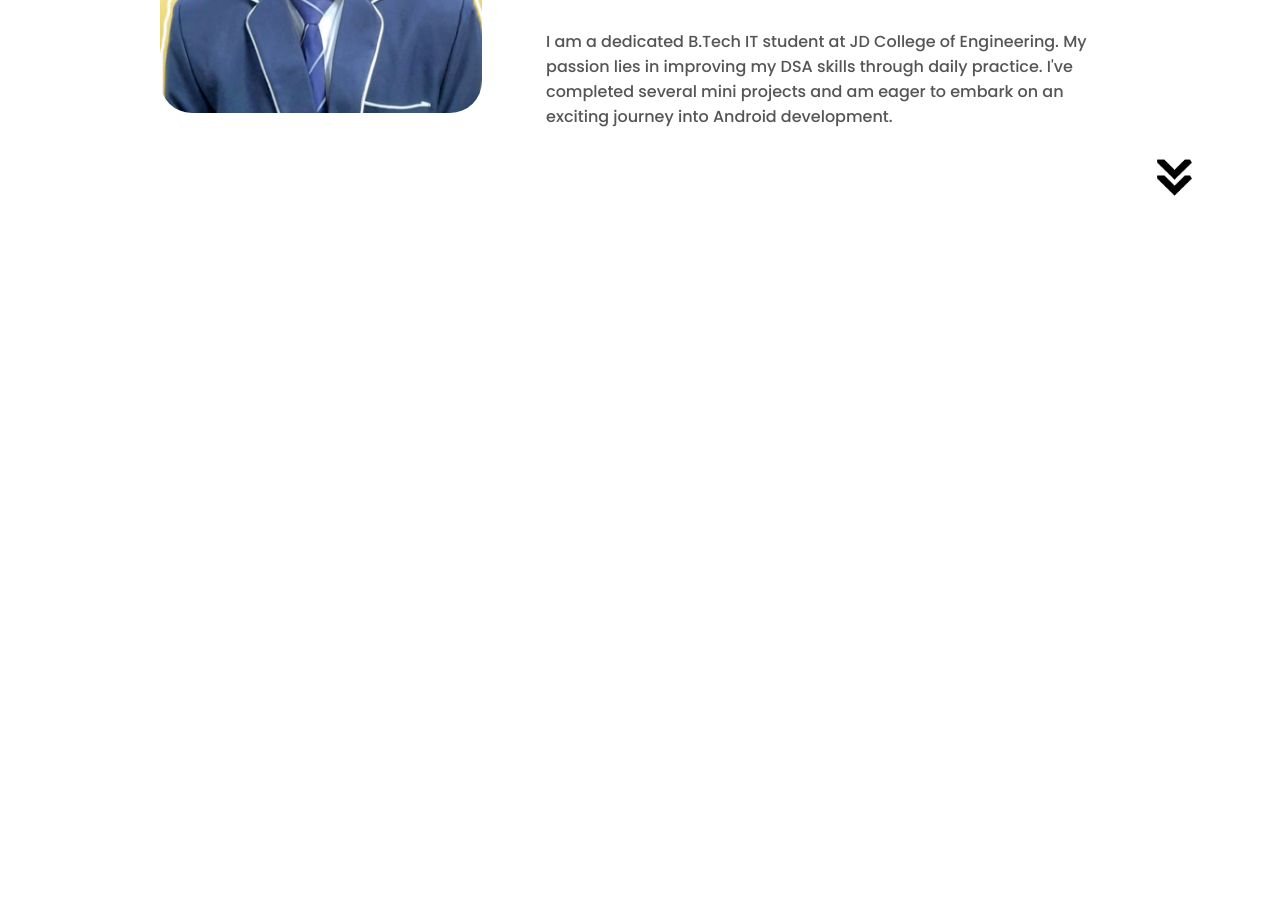
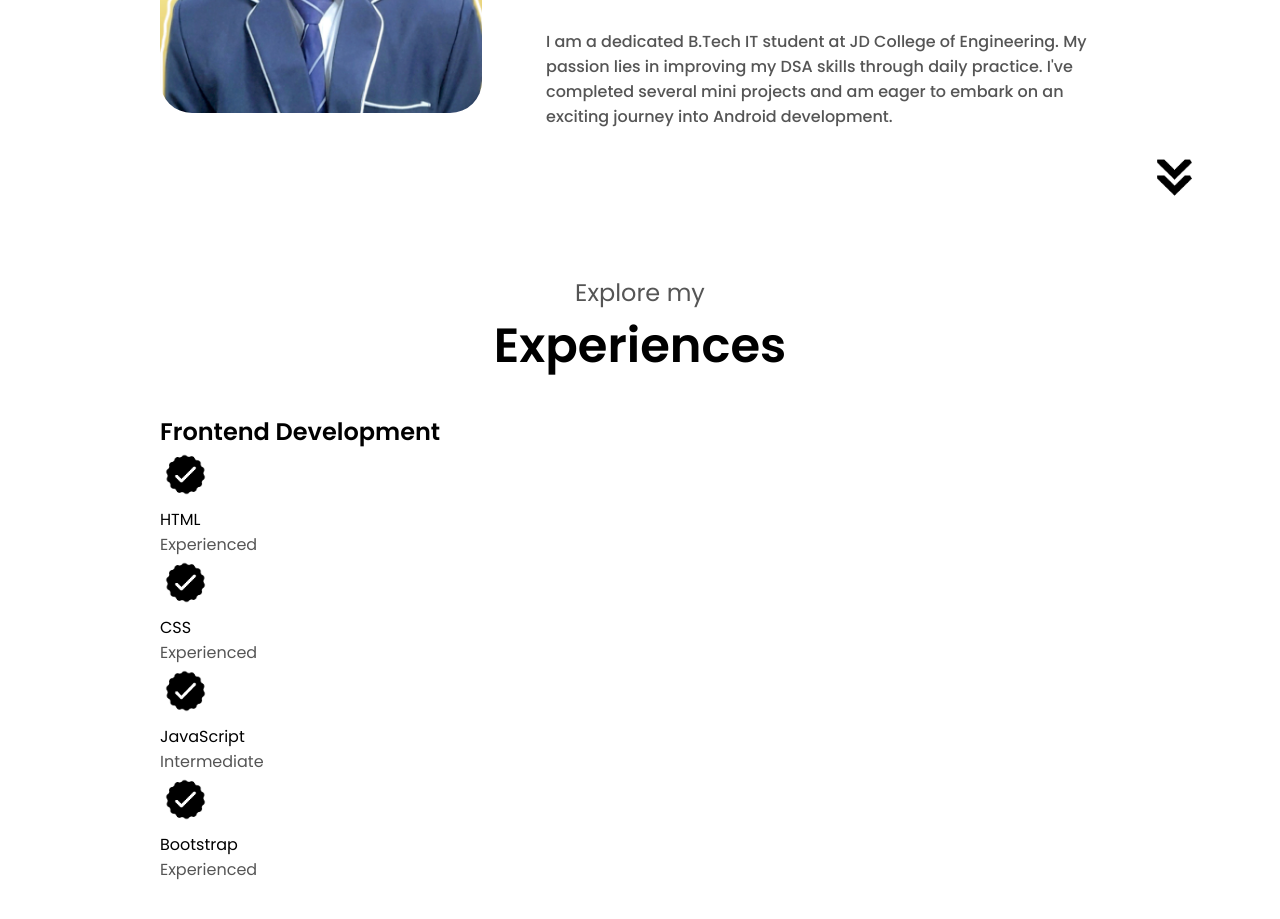
Before and after one commit to Harshninave04/Personal-Portfolio, a plain HTML site: page index.html in a window 1280 px wide. Shown: the part 1301-2220 px from the top of the page. Before the commit the page ends 1544 px from the top, so only its background shows below. Drawn offline with Linux system fonts and the light colour scheme.

Commit message:
Experienced Section included

```diff
--- a/index.html
+++ b/index.html
@@ -71,6 +71,7 @@
 
         </div>
     </section>
+
     <!-- Section for About -->
     <section id="about">
 
@@ -82,6 +83,7 @@
             <div class="section__pic-container">
                 <img src="./assets/about-profile.png" alt="Profile Picture" class="about-pic">
             </div>
+
             <div class="about-details-container">
                 <div class="about-containers">
                     <div class="details-container">
@@ -102,13 +104,12 @@
 
                         </div>
                         </div>
-            <div>
 <div class="text-container">
     <p>I am a dedicated B.Tech IT student at JD College of Engineering. My passion lies in improving my DSA skills
                         through daily practice. I've completed several mini projects
                         and am eager to embark on an exciting journey
-                        into Android development.</p>
-                </div>
+                        into Android development.
+                        </p>
                         </div>
                         </div>
                         <img src="./assets/arrow.png" alt="Arrow icon" class="icon arrow" onclick="location.href='./#experiences'">
@@ -116,6 +117,48 @@
 
     </section>
 
+    <!-- Section for Experiences -->
+    <section id="experiences">
+        <p class="section__text__p1">Explore my</p>
+        <h1 class="title">Experiences</h1>
+        <div class="experience-details-container">
+            <div class="about-containers">
+                <div class="details-containers">
+                    <h2 class="experience-sub-title">Frontend Development</h2>
+                    <div class="article-container">
+                        <article>
+                            <img src="./assets/checkmark.png" alt="Checkmark icon" class="icon">
+                            <div>
+                                <div>HTML</div>
+                                <p>Experienced</p>
+                            </div>
+                        </article>
+                        <article>
+                            <img src="./assets/checkmark.png" alt="Checkmark icon" class="icon">
+                            <div>
+                                <div>CSS</div>
+                                <p>Experienced</p>
+                            </div>
+                        </article>
+                        <article>
+                            <img src="./assets/checkmark.png" alt="Checkmark icon" class="icon">
+                            <div>
+                                <div>JavaScript</div>
+                                <p>Intermediate</p>
+                            </div>
+                        </article>
+                        <article>
+                            <img src="./assets/checkmark.png" alt="Checkmark icon" class="icon">
+                            <div>
+                                <div>Bootstrap</div>
+                                <p>Experienced</p>
+                            </div>
+                        </article>
+                    </div>
+                </div>
+            </div>
+        </div>
+    </section>
 
 
 
```
Lines whose indentation alone changed are shown as unchanged.
